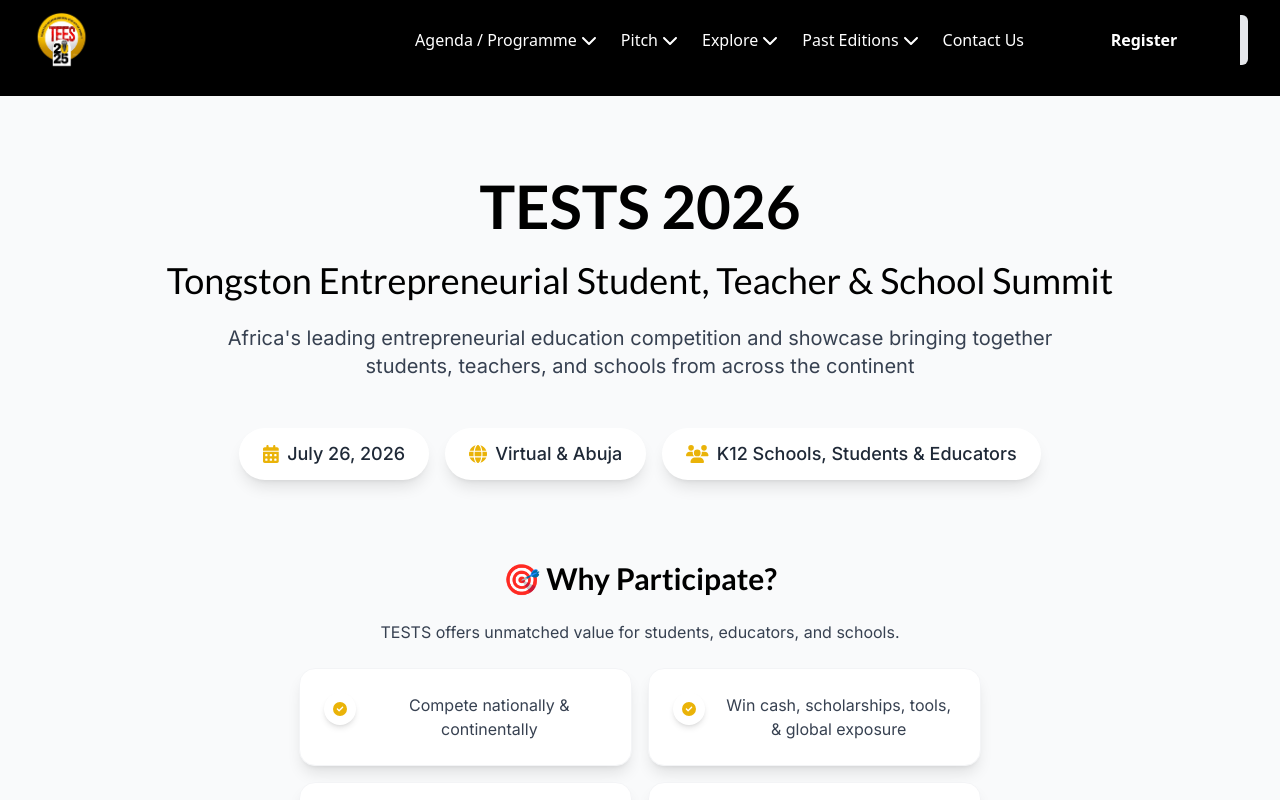
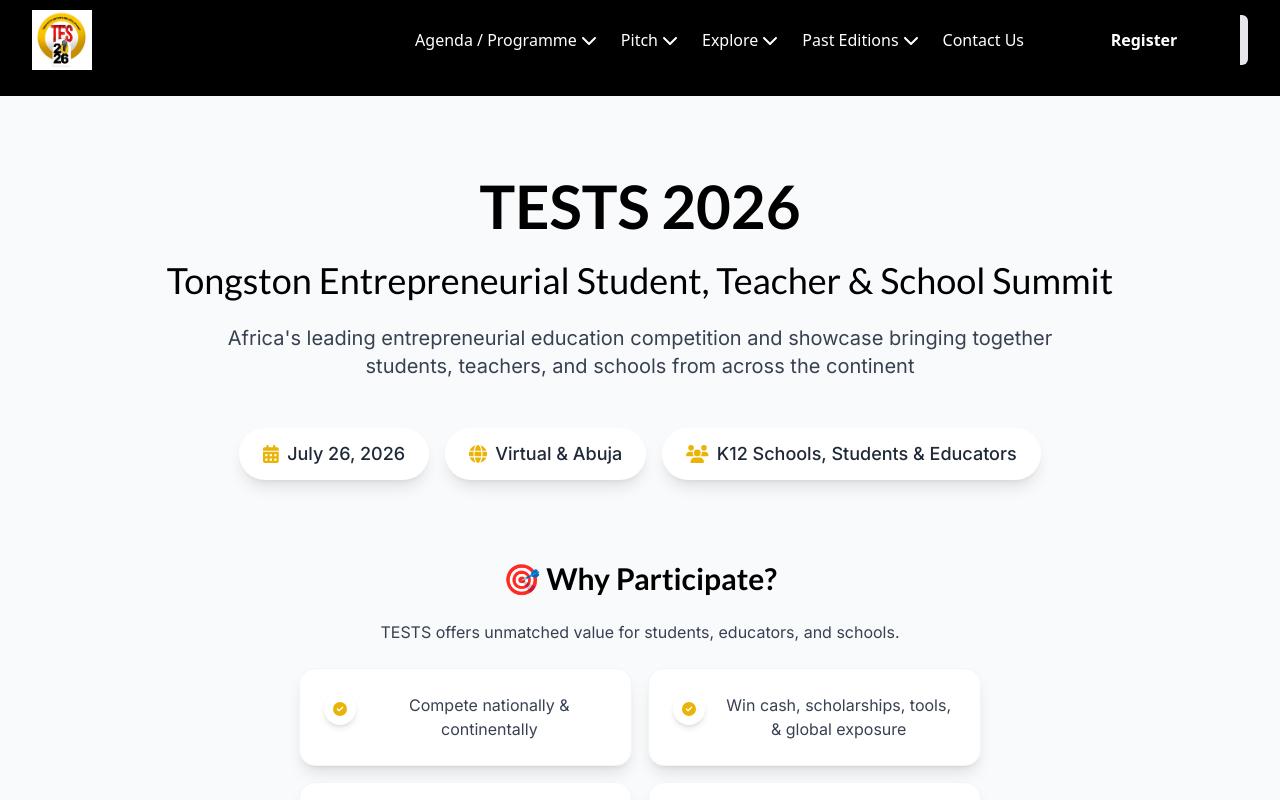
Before and after one commit to ITtongston/tees26, a Next.js app: page /tests in a window 1280 px wide. Shown: the top 800 px of the page. Built offline with nearby package versions, Linux system fonts and the light colour scheme.

Commit message:
feat: logo update

```diff
--- a/src/components/Nav/Nav2.js
+++ b/src/components/Nav/Nav2.js
@@ -178,7 +178,7 @@
               onClick={closeAllDropdowns}
             >
               <Image
-                src="/assets/images/tees-logo.png"
+                src="/assets/images/tes26.jpg"
                 alt="TES 2026 Logo"
                 width={50}
                 height={50}
--- a/src/components/Tests/TestsKnowledgeSessions.jsx
+++ b/src/components/Tests/TestsKnowledgeSessions.jsx
@@ -33,8 +33,8 @@
         <FontAwesomeIcon icon={topic.icon} className="text-xl" style={{ color: "#eab308" }} />
       </div>
       <div>
-        <h5 className="text-lg font-bold mb-2 text-red-600 font-heading">{topic.title}</h5>
-        <p className="text-gray-700 text-sm font-normal font-body">{topic.subtitle}</p>
+        <h5 className="text-lg font-bold mb-2 text-black font-heading">{topic.title}</h5>
+        <p className="text-black text-sm font-normal font-body">{topic.subtitle}</p>
       </div>
     </div>
   </motion.div>
@@ -50,7 +50,7 @@
     className="relative"
   >
     <div className="text-center mb-8">
-      <h4 className="text-xl font-bold text-black  bg-background-gold  border-l-4 border-yellow-500 inline-block px-4 py-2 rounded font-heading">
+      <h4 className="text-xl font-bold text-black border-l-4 inline-block px-4 py-2 rounded font-heading">
         ★ TEES {session.year}
       </h4>
     </div>
@@ -71,7 +71,7 @@
       <FontAwesomeIcon icon={icon} className="text-2xl text-white" style={{ color: "#eab308" }} />
     </div>
     <h5 className="text-lg font-bold mb-2 text-black font-heading">{title}</h5>
-    <p className="text-gray-600 text-sm font-normal font-body">{description}</p>
+    <p className="text-black text-sm font-normal font-body">{description}</p>
   </div>
 );
 
@@ -167,11 +167,11 @@
             Knowledge-Skills-Attitude Sessions
           </span>
         </h2>
-        <p className="text-base md:text-lg text-gray-700 font-normal max-w-3xl mx-auto mb-6 font-body">
+        <p className="text-base md:text-lg text-black font-normal max-w-3xl mx-auto mb-6 font-body">
           Sessions cover enterprise, media, finance, and education, focusing on
           technology, strategy, and sustainability.
         </p>
-        <p className="text-base font-medium text-gray-800 bg-yellow-100 border-l-4 border-yellow-500 inline-block px-4 py-2 rounded font-body">
+        <p className="text-base font-medium text-black  inline-block px-4 py-2 rounded font-body">
           Learn industry trends from global experts and network with leaders.
         </p>
       </motion.div>
@@ -183,7 +183,7 @@
         viewport={{ once: true }}
         className="mb-12"
       >
-        <h3 className="text-2xl font-bold text-center mb-8 text-red-600 font-heading">
+        <h3 className="text-2xl font-bold text-center mb-8 text-black font-heading">
           Previous Sessions Topics
         </h3>
         <div className="space-y-12">
```
